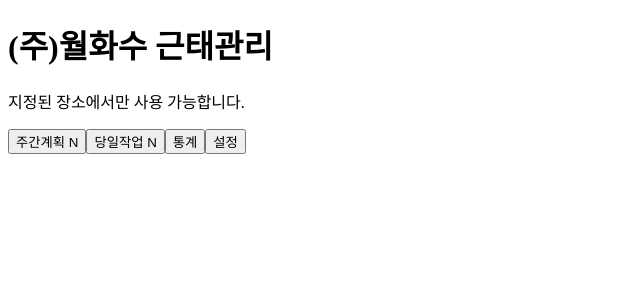
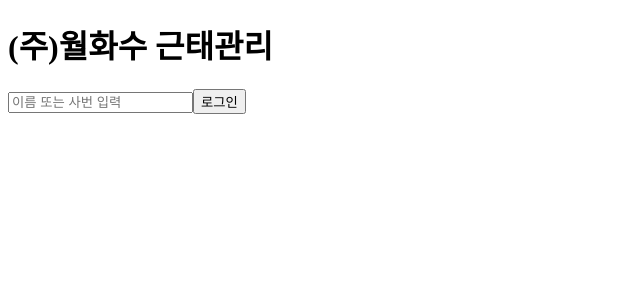
Before and after one commit to seongsj/mtwwood, a React (Vite) app: page / in a window 1280 px wide. Shown: the top 300 px of the page, without its empty margins (0-640 px from the left). Built offline with nearby package versions, Linux system fonts and the light colour scheme; no server answers.

Commit message:
Add files via upload

```diff
--- a/src/App.jsx
+++ b/src/App.jsx
@@ -2,6 +2,8 @@
 import { useState, useEffect } from "react";
 
 export default function App() {
+  const [username, setUsername] = useState(localStorage.getItem("username") || "");
+  const [inputName, setInputName] = useState("");
   const [locationAllowed, setLocationAllowed] = useState(false);
   const [checkInTime, setCheckInTime] = useState(null);
   const [checkOutTime, setCheckOutTime] = useState(null);
@@ -25,7 +27,7 @@ export default function App() {
     });
   };
 
-  useEffect(() => {
+  const getLocation = () => {
     navigator.geolocation.getCurrentPosition(
       (pos) => {
         const { latitude, longitude } = pos.coords;
@@ -34,7 +36,13 @@ export default function App() {
       },
       () => setLocationAllowed(false)
     );
-  }, []);
+  };
+
+  useEffect(() => {
+    if (username) {
+      getLocation();
+    }
+  }, [username]);
 
   const handleCheckIn = () => setCheckInTime(new Date().toLocaleTimeString());
   const handleCheckOut = () => setCheckOutTime(new Date().toLocaleTimeString());
@@ -43,23 +51,73 @@ export default function App() {
   const hasNewWeekly = !lastViewedWeekly || new Date(lastViewedWeekly) < new Date(weeklyPlanUpdatedAt);
   const hasNewDaily = !lastViewedDaily || new Date(lastViewedDaily) < new Date(dailyPlanUpdatedAt);
 
+  const handleLogin = () => {
+    localStorage.setItem("username", inputName);
+    setUsername(inputName);
+  };
+
+  const handleLogout = () => {
+    localStorage.removeItem("username");
+    setUsername("");
+    setInputName("");
+    setCheckInTime(null);
+    setCheckOutTime(null);
+  };
+
+  if (!username) {
+    return (
+      <main className="p-4 space-y-4 text-center">
+        <h1 className="text-xl font-bold">(주)월화수 근태관리</h1>
+        <input
+          className="border p-2 rounded"
+          placeholder="이름 또는 사번 입력"
+          value={inputName}
+          onChange={(e) => setInputName(e.target.value)}
+        />
+        <button className="bg-blue-500 text-white px-4 py-2 rounded ml-2" onClick={handleLogin}>
+          로그인
+        </button>
+      </main>
+    );
+  }
+
   return (
-    <main>
-      <h1>(주)월화수 <span>근태관리</span></h1>
-      {!locationAllowed && <p>지정된 장소에서만 사용 가능합니다.</p>}
+    <main className="p-4 space-y-4">
+      <h1 className="text-xl font-bold text-center">(주)월화수 <span className="text-sm font-normal">근태관리</span></h1>
+      <p className="text-sm text-center text-gray-600">👤 {username} <button onClick={handleLogout} className="text-blue-500 underline ml-2">로그아웃</button></p>
+
+      {!locationAllowed && (
+        <p className="text-red-500 text-center">지정된 장소에서만 출근/퇴근이 가능합니다.</p>
+      )}
+
       {locationAllowed && (
-        <div>
-          <button onClick={handleCheckIn}>출근하기</button>
-          <button onClick={handleCheckOut}>퇴근하기</button>
-          <textarea value={memo} onChange={(e) => setMemo(e.target.value)} />
-          <input type="file" accept="image/*" onChange={(e) => setPhoto(e.target.files[0])} />
-          <p>출근 시간: {checkInTime || "-"}</p>
-          <p>퇴근 시간: {checkOutTime || "-"}</p>
+        <div className="space-y-4">
+          <div className="flex justify-between">
+            <button className="bg-green-500 text-white px-4 py-2 rounded" onClick={handleCheckIn}>출근하기</button>
+            <button className="bg-red-500 text-white px-4 py-2 rounded" onClick={handleCheckOut}>퇴근하기</button>
+          </div>
+          <div>
+            <label className="block mb-1 font-medium">메모</label>
+            <textarea className="border w-full p-2" value={memo} onChange={(e) => setMemo(e.target.value)} />
+          </div>
+          <div>
+            <label className="block mb-1 font-medium">사진 업로드</label>
+            <input type="file" accept="image/*" onChange={(e) => setPhoto(e.target.files[0])} />
+          </div>
+          <div>
+            <p>출근 시간: {checkInTime || "-"}</p>
+            <p>퇴근 시간: {checkOutTime || "-"}</p>
+          </div>
         </div>
       )}
-      <nav>
-        <button onClick={viewWeeklyPlan}>주간계획 {hasNewWeekly && <span>N</span>}</button>
-        <button onClick={viewDailyPlan}>당일작업 {hasNewDaily && <span>N</span>}</button>
+
+      <nav className="fixed bottom-0 left-0 w-full bg-white border-t border-gray-200 flex justify-around p-2">
+        <button onClick={viewWeeklyPlan} className="relative">
+          주간계획 {hasNewWeekly && <span className="absolute -top-1 -right-3 text-xs text-white bg-red-500 rounded-full px-1">N</span>}
+        </button>
+        <button onClick={viewDailyPlan} className="relative">
+          당일작업 {hasNewDaily && <span className="absolute -top-1 -right-3 text-xs text-white bg-red-500 rounded-full px-1">N</span>}
+        </button>
         <button>통계</button>
         <button>설정</button>
       </nav>
```
